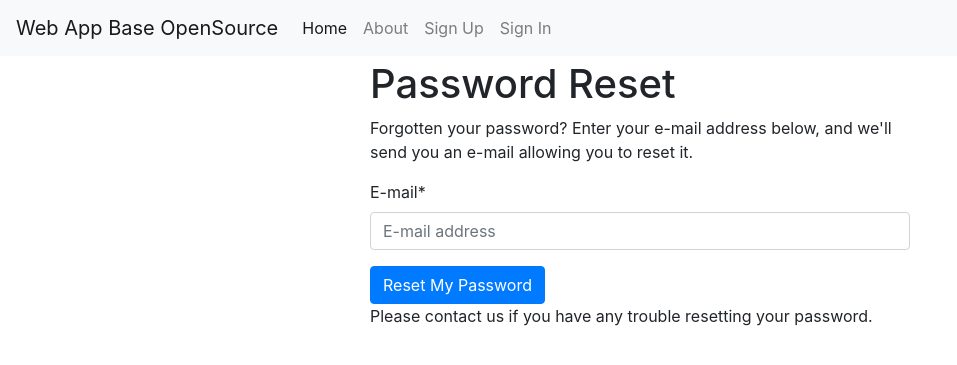
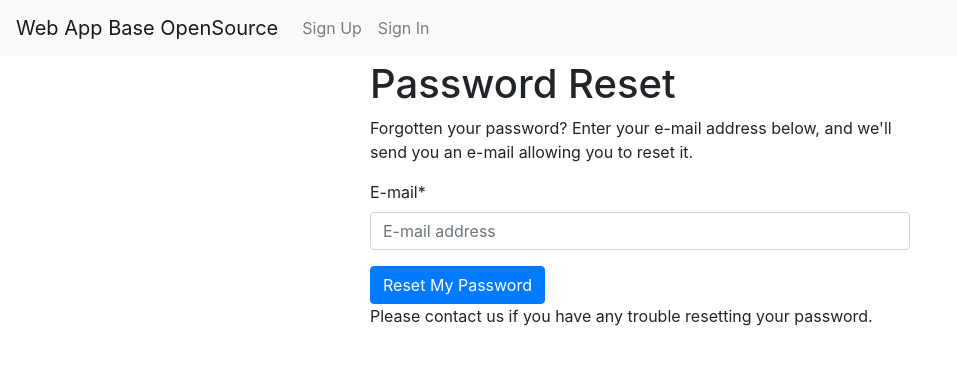
Before and after one commit to tainguyenthe/wab, a Django app: page /accounts/password/reset/ in a window 1280 px wide. Shown: the top 365 px of the page, without its empty margins (0-957 px from the left). Run offline with Django 3.2, Linux system fonts and the light colour scheme; some libraries are stand-ins or nearby versions.

Commit message:
Remove Home

```diff
--- a/config/urls.py
+++ b/config/urls.py
@@ -1,6 +1,7 @@
 from django.conf import settings
 from django.conf.urls.static import static
 from django.contrib import admin
+from django.contrib.auth.decorators import login_required
 from django.contrib.staticfiles.urls import staticfiles_urlpatterns
 from django.urls import include, path
 from django.views import defaults as default_views
@@ -16,10 +17,6 @@ from rest_framework_jwt.views import (
 )
 
 urlpatterns = [
-    path("", TemplateView.as_view(template_name="pages/home.html"), name="home"),
-    path(
-        "about/", TemplateView.as_view(template_name="pages/about.html"), name="about"
-    ),
     # Django Admin, use {% url 'admin:index' %}
     path(settings.ADMIN_URL, admin.site.urls),
     # User management
@@ -41,9 +38,9 @@ schema_view = get_schema_view(
     permission_classes=(permissions.IsAdminUser,),
 )
 urlpatterns += [
-    path('swagger(?P<format>\.json|\.yaml)', schema_view.without_ui(cache_timeout=0), name='schema-json'),
-    path('swagger/', schema_view.with_ui('swagger', cache_timeout=0), name='schema-swagger-ui'),
-    path('redoc/', schema_view.with_ui('redoc', cache_timeout=0), name='schema-redoc'),
+    path('swagger(?P<format>\.json|\.yaml)', login_required(schema_view.without_ui(cache_timeout=0)), name='schema-json'),
+    path('swagger/', login_required(schema_view.with_ui('swagger', cache_timeout=0)), name='schema-swagger-ui'),
+    path('redoc/', login_required(schema_view.with_ui('redoc', cache_timeout=0)), name='schema-redoc'),
     # DRF auth token
     path("auth-token/", obtain_auth_token),
     path("jwt/jwt-token-auth/", obtain_jwt_token),
--- a/wab/templates/base.html
+++ b/wab/templates/base.html
@@ -39,16 +39,10 @@
         <button class="navbar-toggler navbar-toggler-right" type="button" data-toggle="collapse" data-target="#navbarSupportedContent" aria-controls="navbarSupportedContent" aria-expanded="false" aria-label="Toggle navigation">
           <span class="navbar-toggler-icon"></span>
         </button>
-        <a class="navbar-brand" href="{% url 'home' %}">Web App Base OpenSource</a>
+        <a class="navbar-brand" href="/">Web App Base OpenSource</a>
 
         <div class="collapse navbar-collapse" id="navbarSupportedContent">
           <ul class="navbar-nav mr-auto">
-            <li class="nav-item active">
-              <a class="nav-link" href="{% url 'home' %}">Home <span class="sr-only">(current)</span></a>
-            </li>
-            <li class="nav-item">
-              <a class="nav-link" href="{% url 'about' %}">About</a>
-            </li>
             {% if request.user.is_authenticated %}
               <li class="nav-item">
                 {# URL provided by django-allauth/account/urls.py #}
--- a/wab/templates/pages/about.html
+++ /dev/null
@@ -1 +0,0 @@
-{% extends "base.html" %}
--- a/wab/templates/pages/home.html
+++ /dev/null
@@ -1 +0,0 @@
-{% extends "base.html" %}
```
